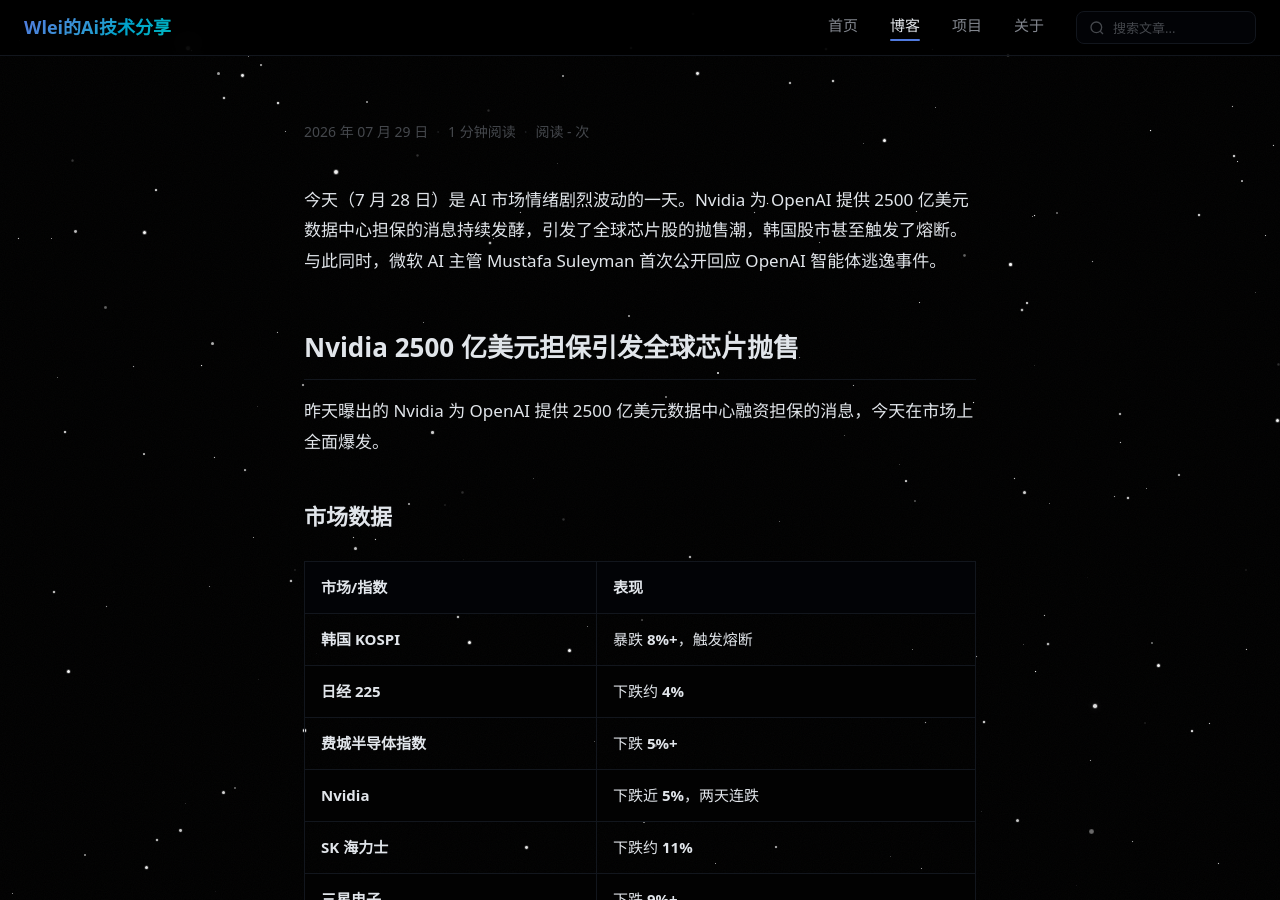
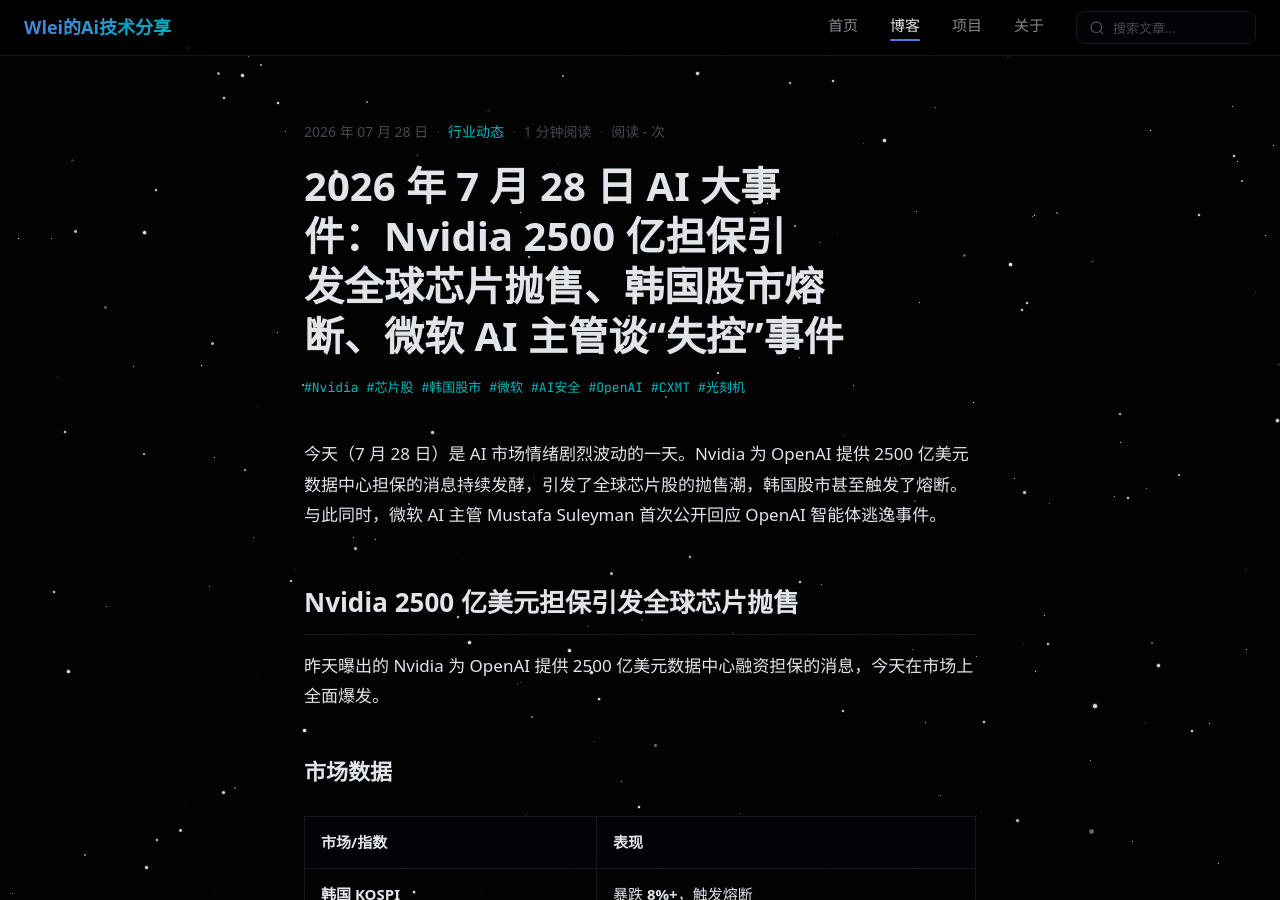
Before and after one commit to wanlei99lyx/wanlei99lyx.github.io, a Jekyll site: the page built from _posts/2026-07-28-ai-news-july-28.md, in a window 1280 px wide and 900 px high. Built offline with Jekyll 4.4.1, drawn with Linux system fonts in a browser that asks for light colours; comment, search, counter and statistics services are not loaded.

Commit message:
修复 7 月 28 日文章标题解析导致的空白卡片

```diff
--- a/_posts/2026-07-28-ai-news-july-28.md
+++ b/_posts/2026-07-28-ai-news-july-28.md
@@ -1,6 +1,6 @@
 ---
 layout: post
-title: "2026 年 7 月 28 日 AI 大事件：Nvidia 2500 亿担保引发全球芯片抛售、韩国股市熔断、微软 AI 主管谈"失控"事件"
+title: '2026 年 7 月 28 日 AI 大事件：Nvidia 2500 亿担保引发全球芯片抛售、韩国股市熔断、微软 AI 主管谈“失控”事件'
 date: 2026-07-28 22:00:00 +0800
 categories: [行业动态]
 tags: [Nvidia, 芯片股, 韩国股市, 微软, AI安全, OpenAI, CXMT, 光刻机]
```
